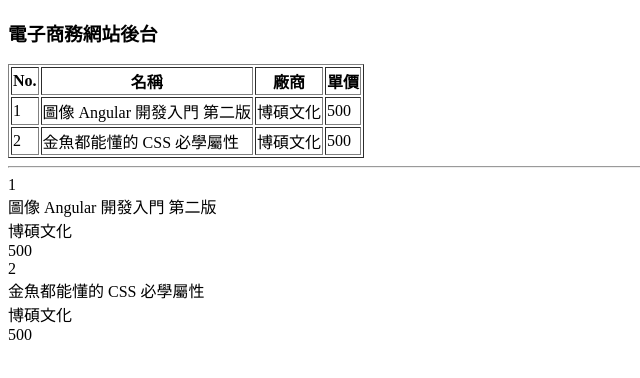
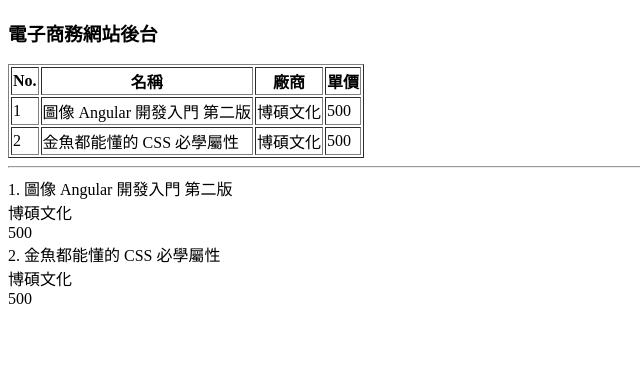
Before and after one commit to egg134/mcu-113-1-web-0975, a plain HTML site: page src/index.html in a window 1280 px wide. Shown: the whole page, without its empty margins (0-640 px from the left). Drawn offline with Linux system fonts and the light colour scheme.

Commit message:
feat(html):  利用 span 顯示編號與名稱資訊

```diff
--- a/src/index.html
+++ b/src/index.html
@@ -30,14 +30,15 @@
    </table>
    <hr>
    <div>
-    <div>1</div>
-    <div>圖像 Angular 開發入門 第二版</div>
+
+    <span>1.</span>
+    <span>圖像 Angular 開發入門 第二版</span>
     <div>博碩文化</div>
     <div>500</div>
    </div>
    <div>
-    <div>2</div>
-    <div>金魚都能懂的 CSS 必學屬性</div>
+    <span>2.</span>
+    <span>金魚都能懂的 CSS 必學屬性</span>
     <div>博碩文化</div>
     <div>500</div>
    </div>
```
